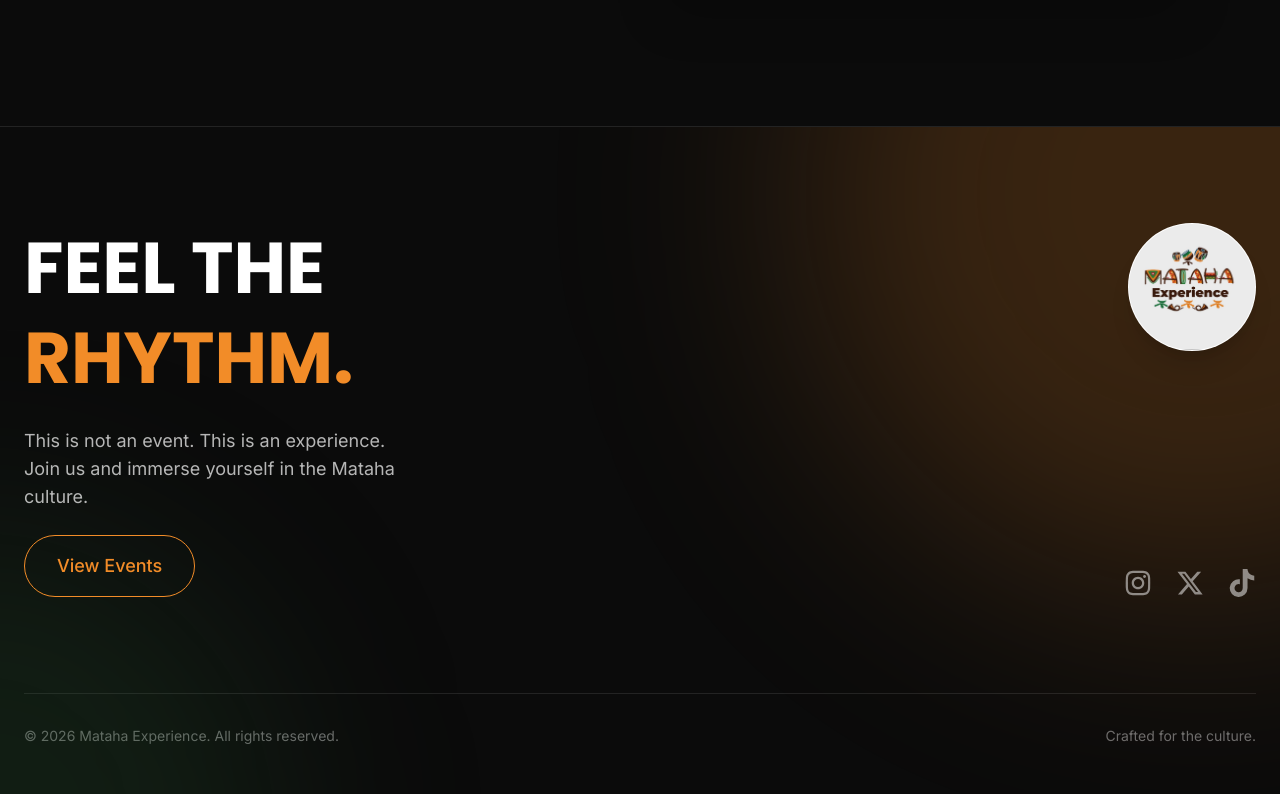
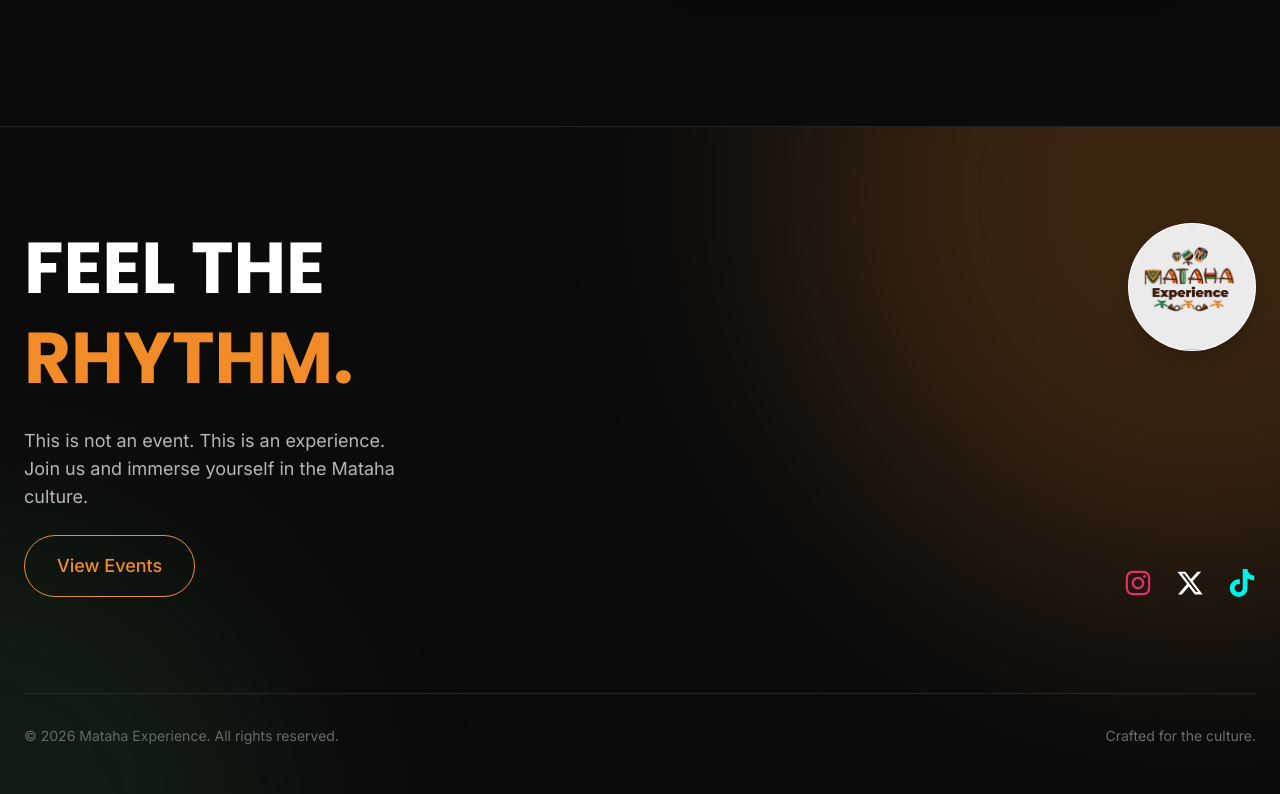
Before and after one commit to malnusagency-lgtm/Mataha, a Next.js app: page /events in a window 1280 px wide. Shown: the part 2094-2888 px from the top of the page. Built offline with nearby package versions, Linux system fonts and the light colour scheme.

Commit message:
Update preloader alignment and social icon colors

```diff
--- a/src/components/layout/Footer.tsx
+++ b/src/components/layout/Footer.tsx
@@ -28,13 +28,13 @@
 
            <div className="flex items-center gap-6">
             <Link href="https://www.instagram.com/mataha_experience" target="_blank" className="interactive group">
-              <FaInstagram className="w-7 h-7 text-white/50 group-hover:text-pink-500 transition-colors duration-300" />
+              <FaInstagram className="w-7 h-7 text-[#E1306C] hover:scale-110 transition-transform duration-300" />
             </Link>
             <Link href="#" className="interactive group">
-              <FaXTwitter className="w-7 h-7 text-white/50 group-hover:text-white transition-colors duration-300" />
+              <FaXTwitter className="w-7 h-7 text-white hover:scale-110 transition-transform duration-300" />
             </Link>
             <Link href="#" className="interactive group">
-              <FaTiktok className="w-7 h-7 text-white/50 group-hover:text-[#00f2ea] transition-colors duration-300" />
+              <FaTiktok className="w-7 h-7 text-[#00f2ea] hover:scale-110 transition-transform duration-300" />
             </Link>
            </div>
         </div>
--- a/src/components/ui/Preloader.tsx
+++ b/src/components/ui/Preloader.tsx
@@ -47,8 +47,8 @@
           initial={{ opacity: 1 }}
           exit={{ opacity: 0, transition: { duration: 0.5, ease: "easeInOut" } }}
         >
-          <div className="relative overflow-hidden">
-            <h1 ref={textRef} className="text-5xl md:text-8xl font-heading font-bold uppercase tracking-widest text-brand-orange">
+          <div className="relative overflow-hidden w-full px-4">
+            <h1 ref={textRef} className="text-center text-5xl md:text-8xl font-heading font-bold uppercase tracking-widest text-brand-orange">
               Mataha <span className="text-white">Experience</span>
             </h1>
           </div>
```
